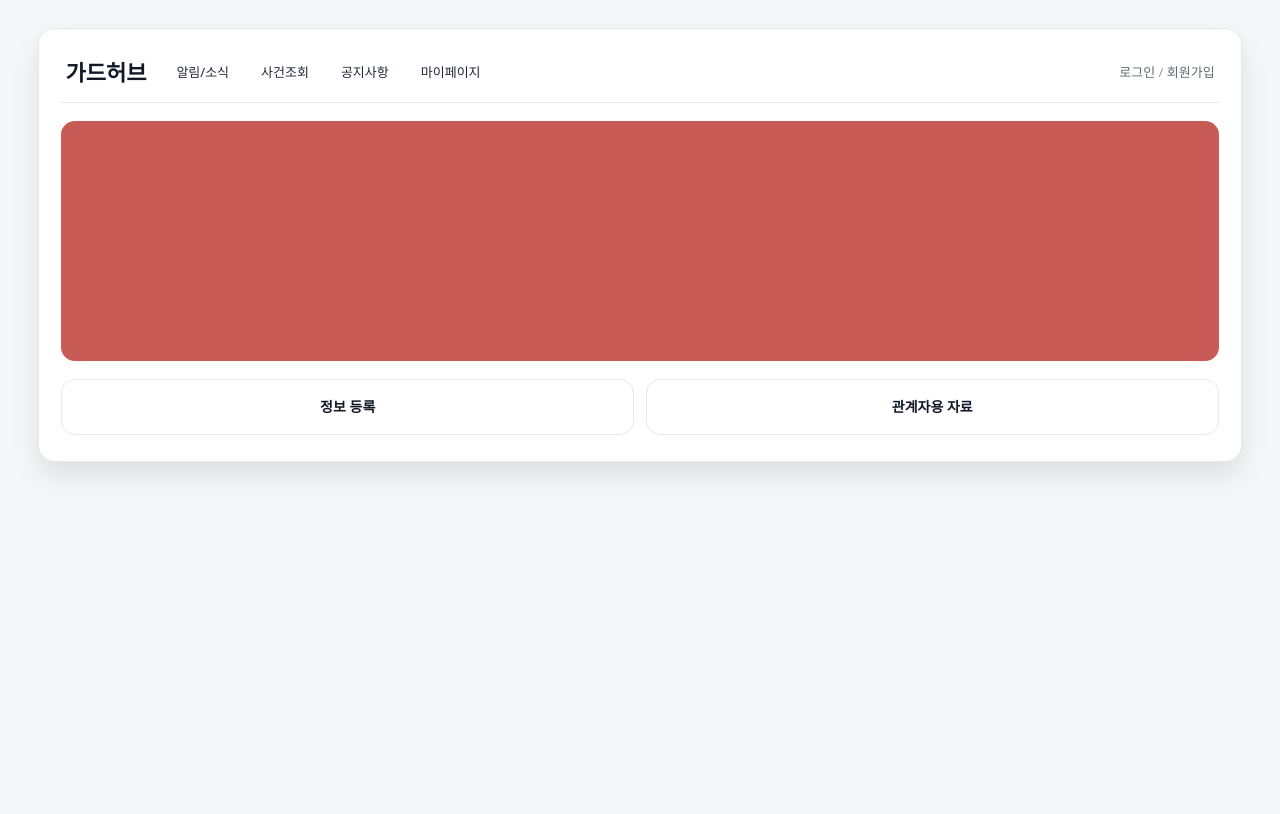
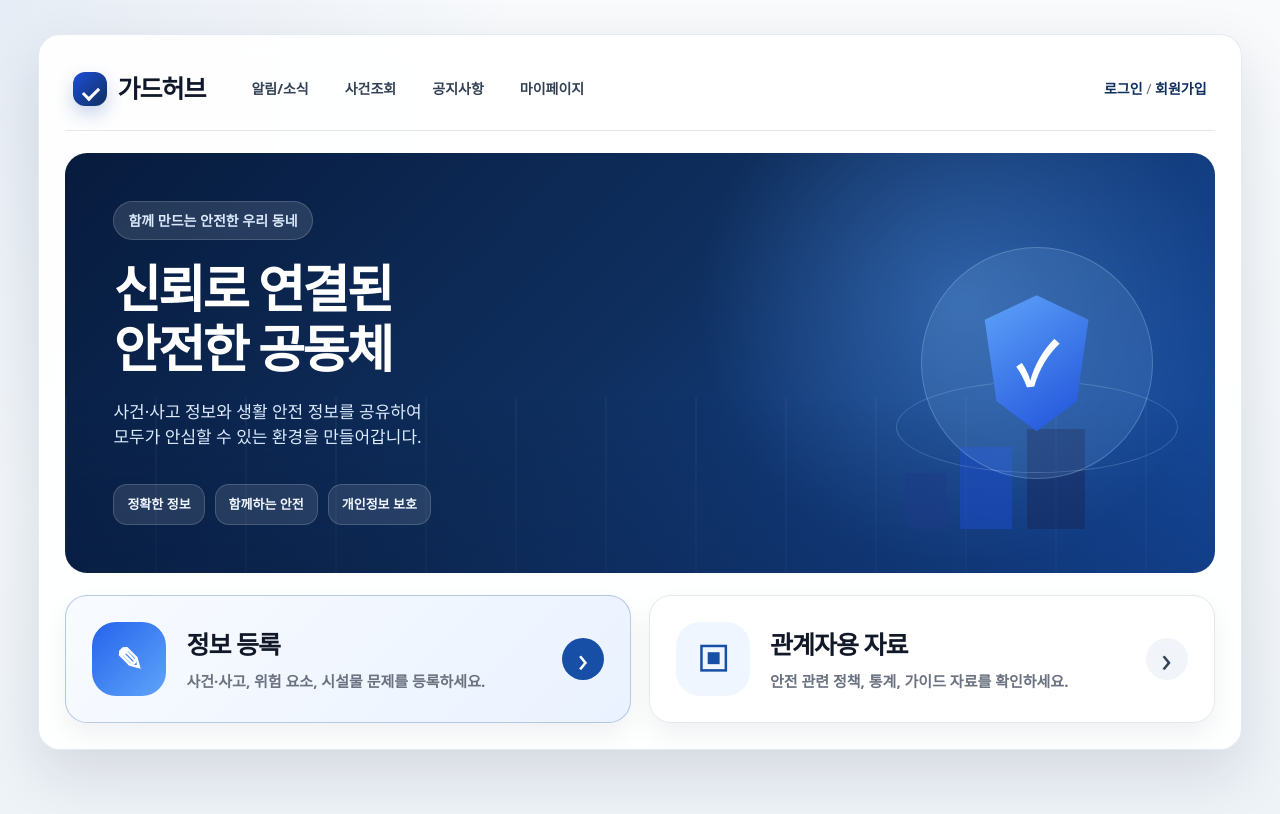
Before and after one commit to kang-minhyeok/S2_2-, a FastAPI app: page / in a window 1280 px wide. Before the commit the page ends 476 px from the top, so only its background shows below. Run offline with FastAPI, Linux system fonts and the light colour scheme.

Commit message:
home 변경

```diff
--- a/server/static/css/home.css
+++ b/server/static/css/home.css
@@ -1,94 +1,124 @@
-/* ===== GuardHub Home CSS (match access-denied style) ===== */
 :root {
-	--bg: #f6f7f9;
+  --bg: #f3f6fb;
   --card: #ffffff;
   --text: #111827;
   --muted: #6b7280;
   --line: #e5e7eb;
-	--primary: #111827;
-	--shadow: 0 14px 30px rgba(0, 0, 0, .10);
+  --primary: #174ea6;
+  --primary-dark: #0f2f5f;
+  --primary-soft: #eaf2ff;
+  --shadow: 0 24px 60px rgba(15, 23, 42, .12);
 }
 
 * {
   box-sizing: border-box;
 }
 
-html, body {
-	height: 100%;
+html,
+body {
+  min-height: 100%;
 }
 
 body {
   margin: 0;
   font-family: system-ui, "Pretendard", sans-serif;
-	background: var(--bg);
+  background:
+    radial-gradient(circle at top left, rgba(23, 78, 166, .08), transparent 34%),
+    linear-gradient(180deg, #f8fafc 0%, #eef3f8 100%);
   color: var(--text);
-	line-height: 1.4;
+  line-height: 1.5;
 }
 
-/* 바깥 레이아웃: 가운데 카드 */
 .page {
   min-height: 100vh;
-	padding: 28px 18px 64px;
+  padding: 34px 18px 64px;
   display: grid;
   place-items: start center;
 }
 
 .card {
   width: min(1280px, 94vw);
-	background: var(--card);
-	border: 1px solid var(--line);
-	border-radius: 16px;
+  background: rgba(255, 255, 255, .92);
+  border: 1px solid rgba(226, 232, 240, .9);
+  border-radius: 22px;
   box-shadow: var(--shadow);
-	padding: 22px 22px 26px;
+  padding: 26px;
+  backdrop-filter: blur(12px);
 }
 
-/* ---------- 상단 ---------- */
 .header {
   display: flex;
   align-items: center;
-	gap: 22px;
-	padding: 6px 4px 14px;
+  gap: 34px;
+  padding: 8px 8px 22px;
   border-bottom: 1px solid var(--line);
 }
 
-/* 로고 */
 .logo {
-	font-size: 22px;
+  position: relative;
+  display: flex;
+  align-items: center;
+  gap: 10px;
+  font-size: 25px;
   font-weight: 900;
-	color: var(--text);
+  color: #0f172a;
   text-decoration: none;
   white-space: nowrap;
+  letter-spacing: -0.04em;
+}
+
+.logo::before {
+  content: "";
+  width: 34px;
+  height: 34px;
+  border-radius: 12px;
+  background:
+    linear-gradient(135deg, #1d4ed8, #0f2f5f);
+  box-shadow: 0 8px 18px rgba(23, 78, 166, .24);
+}
+
+.logo::after {
+  content: "";
+  position: absolute;
+  left: 10px;
+  top: 17px;
+  width: 13px;
+  height: 7px;
+  border-left: 3px solid #fff;
+  border-bottom: 3px solid #fff;
+  transform: rotate(-45deg);
 }
 
 .logo:hover {
-	opacity: .85;
+  opacity: .86;
 }
 
-/* 메뉴 */
 .menu {
   display: flex;
-	gap: 16px;
+  align-items: center;
+  gap: 12px;
   flex-wrap: wrap;
-	align-items: center;
 }
 
 .menu a {
-	font-size: 13px;
-	color: #1f2937;
+  font-size: 14px;
+  font-weight: 700;
+  color: #334155;
   text-decoration: none;
   white-space: nowrap;
-	padding: 6px 8px;
-	border-radius: 10px;
+  padding: 9px 12px;
+  border-radius: 999px;
+  transition: .18s ease;
 }
 
 .menu a:hover {
-	background: rgba(17, 24, 39, .06);
+  background: var(--primary-soft);
+  color: var(--primary);
 }
 
-/* 우측 로그인/회원가입 or 로그아웃 */
 .auth {
   margin-left: auto;
-	font-size: 13px;
+  font-size: 14px;
   white-space: nowrap;
   display: flex;
   align-items: center;
@@ -96,89 +126,337 @@ body {
 }
 
 .auth a {
-	color: var(--text);
+  color: var(--primary-dark);
   text-decoration: none;
+  font-weight: 800;
 }
 
 .auth a:hover {
-	text-decoration: underline;
+  color: var(--primary);
 }
 
 .auth span {
-	opacity: .65;
+  color: var(--muted);
 }
 
-/* 로그아웃 버튼을 링크처럼 보이게 */
 .logout-btn {
-	background: none;
+  background: var(--primary-dark);
   border: 0;
-	padding: 0;
+  border-radius: 999px;
+  padding: 9px 14px;
   cursor: pointer;
   font: inherit;
-	color: var(--text);
+  color: #fff;
   font-weight: 800;
 }
 
 .logout-btn:hover {
-	text-decoration: underline;
+  background: var(--primary);
 }
 
-/* ---------- 배너 ---------- */
 .banner {
-	margin-top: 18px;
-	height: clamp(240px, 28vh, 360px);
-	background: #c85b55; /* 기존 유지 */
-	border-radius: 14px; /* ✅ 카드 톤에 맞게 살짝 둥글게 */
+  position: relative;
+  overflow: hidden;
+  margin-top: 22px;
+  min-height: 340px;
+  padding: 48px;
+  border-radius: 22px;
+  background:
+    radial-gradient(circle at 78% 36%, rgba(96, 165, 250, .38), transparent 28%),
+    linear-gradient(135deg, #071b3d 0%, #0f2f5f 48%, #174ea6 100%);
+  color: #fff;
+  display: flex;
+  align-items: center;
+  justify-content: space-between;
 }
 
-/* ---------- 하단 퀵메뉴 ---------- */
+.banner::before {
+  content: "";
+  position: absolute;
+  inset: auto 0 0 0;
+  height: 42%;
+  background:
+    linear-gradient(to top, rgba(2, 6, 23, .45), transparent),
+    repeating-linear-gradient(
+      90deg,
+      rgba(255, 255, 255, .08) 0 2px,
+      transparent 2px 90px
+    );
+  opacity: .45;
+}
+
+.banner::after {
+  content: "";
+  position: absolute;
+  right: 120px;
+  bottom: 44px;
+  width: 190px;
+  height: 100px;
+  background:
+    linear-gradient(#1e3a8a, #1e3a8a) 0 44px / 42px 56px no-repeat,
+    linear-gradient(#1d4ed8, #1d4ed8) 55px 18px / 52px 82px no-repeat,
+    linear-gradient(#172554, #172554) 122px 0 / 58px 100px no-repeat;
+  opacity: .45;
+  border-radius: 8px;
+}
+
+.banner-text {
+  position: relative;
+  z-index: 2;
+}
+
+.banner-badge {
+  width: fit-content;
+  margin: 0 0 18px;
+  padding: 8px 14px;
+  border-radius: 999px;
+  background: rgba(255, 255, 255, .12);
+  border: 1px solid rgba(255, 255, 255, .16);
+  color: #dbeafe;
+  font-size: 14px;
+  font-weight: 800;
+}
+
+.banner h1 {
+  margin: 0;
+  font-size: clamp(34px, 4vw, 52px);
+  line-height: 1.18;
+  letter-spacing: -0.05em;
+}
+
+.banner-desc {
+  margin: 20px 0 0;
+  color: #dbeafe;
+  font-size: 17px;
+  font-weight: 500;
+}
+
+.banner-points {
+  display: flex;
+  flex-wrap: wrap;
+  gap: 10px;
+  margin-top: 34px;
+}
+
+.banner-points span {
+  padding: 10px 13px;
+  border-radius: 14px;
+  background: rgba(255, 255, 255, .11);
+  border: 1px solid rgba(255, 255, 255, .16);
+  color: #eff6ff;
+  font-size: 13px;
+  font-weight: 800;
+}
+
+.banner-visual {
+  position: relative;
+  z-index: 2;
+  width: 260px;
+  height: 260px;
+  flex: 0 0 auto;
+  display: grid;
+  place-items: center;
+}
+
+.banner-visual::before {
+  content: "";
+  position: absolute;
+  width: 230px;
+  height: 230px;
+  border-radius: 50%;
+  background: rgba(147, 197, 253, .13);
+  border: 1px solid rgba(191, 219, 254, .24);
+}
+
+.banner-visual::after {
+  content: "";
+  position: absolute;
+  width: 280px;
+  height: 90px;
+  bottom: 20px;
+  border-radius: 50%;
+  border: 1px solid rgba(191, 219, 254, .22);
+}
+
+.shield {
+  position: relative;
+  z-index: 3;
+  width: 118px;
+  height: 136px;
+  display: grid;
+  place-items: center;
+  color: #fff;
+  font-size: 58px;
+  font-weight: 900;
+  background: linear-gradient(145deg, #60a5fa, #1d4ed8);
+  clip-path: polygon(50% 0%, 94% 18%, 84% 78%, 50% 100%, 16% 78%, 6% 18%);
+  box-shadow: 0 18px 40px rgba(37, 99, 235, .35);
+}
+
 .quick {
-	margin-top: 18px;
+  margin-top: 22px;
   display: grid;
-	grid-template-columns: repeat(2, 1fr); /* 홈에 2개만 있으니 2칸이 더 예쁨 */
-	gap: 12px;
+  grid-template-columns: repeat(2, 1fr);
+  gap: 18px;
 }
 
 .quick-item {
+  position: relative;
+  min-height: 126px;
   display: flex;
   align-items: center;
-	justify-content: center;
-	min-height: 56px;
-	border-radius: 14px;
+  gap: 20px;
+  padding: 26px;
+  border-radius: 22px;
   border: 1px solid var(--line);
   background: #fff;
   text-decoration: none;
   color: var(--text);
-	font-weight: 800;
-	font-size: 14px;
+  box-shadow: 0 12px 28px rgba(15, 23, 42, .06);
+  transition: .18s ease;
 }
 
 .quick-item:hover {
-	background: #f9fafb;
+  transform: translateY(-3px);
+  border-color: rgba(23, 78, 166, .38);
+  box-shadow: 0 18px 36px rgba(15, 23, 42, .11);
 }
 
-/* ---------- 모바일 ---------- */
-@media ( max-width : 640px) {
-	.page {
-		padding: 18px 14px 56px;
+.quick-item.primary {
+  background: linear-gradient(135deg, #f8fbff 0%, #eaf2ff 100%);
+  border-color: rgba(23, 78, 166, .28);
 }
-	.card {
-		padding: 16px;
+
+.quick-icon {
+  width: 74px;
+  height: 74px;
+  border-radius: 24px;
+  display: grid;
+  place-items: center;
+  flex: 0 0 auto;
+  background: #eff6ff;
+  color: var(--primary);
+  font-size: 32px;
+  font-weight: 900;
 }
+
+.quick-item.primary .quick-icon {
+  background: linear-gradient(135deg, #2563eb, #60a5fa);
+  color: #fff;
+}
+
+.quick-item strong {
+  display: block;
+  margin-bottom: 7px;
+  font-size: 25px;
+  letter-spacing: -0.04em;
+}
+
+.quick-item p {
+  margin: 0;
+  color: var(--muted);
+  font-size: 15px;
+  font-weight: 600;
+}
+
+.arrow {
+  margin-left: auto;
+  width: 42px;
+  height: 42px;
+  border-radius: 50%;
+  display: grid;
+  place-items: center;
+  background: #f1f5f9;
+  color: #334155;
+  font-size: 34px;
+  line-height: 1;
+}
+
+.quick-item.primary .arrow {
+  background: var(--primary);
+  color: #fff;
+}
+
+@media (max-width: 800px) {
   .header {
     flex-direction: column;
     align-items: flex-start;
-		gap: 10px;
+    gap: 12px;
   }
+
   .auth {
     margin-left: 0;
     align-self: flex-end;
   }
+
   .banner {
-		height: 200px;
-		border-radius: 14px;
+    padding: 34px 26px;
+    min-height: 420px;
+    align-items: flex-start;
   }
+
+  .banner-visual {
+    position: absolute;
+    right: 10px;
+    bottom: 8px;
+    opacity: .8;
+    transform: scale(.78);
+  }
+
   .quick {
     grid-template-columns: 1fr;
   }
 }
+
+@media (max-width: 520px) {
+  .page {
+    padding: 18px 12px 48px;
+  }
+
+  .card {
+    padding: 16px;
+    border-radius: 18px;
+  }
+
+  .menu {
+    gap: 6px;
+  }
+
+  .menu a {
+    font-size: 13px;
+    padding: 7px 9px;
+  }
+
+  .banner {
+    min-height: 380px;
+    border-radius: 18px;
+  }
+
+  .banner h1 {
+    font-size: 32px;
+  }
+
+  .banner-desc {
+    font-size: 15px;
+  }
+
+  .quick-item {
+    padding: 20px;
+    min-height: 112px;
+  }
+
+  .quick-icon {
+    width: 58px;
+    height: 58px;
+    border-radius: 18px;
+    font-size: 25px;
+  }
+
+  .quick-item strong {
+    font-size: 21px;
+  }
+
+  .quick-item p {
+    font-size: 13px;
+  }
+}
--- a/server/templates/home.html
+++ b/server/templates/home.html
@@ -40,12 +40,47 @@
 			</div>
 		</header>
 
-		<section class="banner"></section>
+		<section class="banner">
+			<div class="banner-text">
+				<p class="banner-badge">함께 만드는 안전한 우리 동네</p>
+				<h1>신뢰로 연결된<br>안전한 공동체</h1>
+				<p class="banner-desc">
+					사건·사고 정보와 생활 안전 정보를 공유하여<br>
+					모두가 안심할 수 있는 환경을 만들어갑니다.
+				</p>
+
+				<div class="banner-points">
+					<span>정확한 정보</span>
+					<span>함께하는 안전</span>
+					<span>개인정보 보호</span>
+				</div>
+			</div>
+
+			<div class="banner-visual">
+				<div class="shield">✓</div>
+			</div>
+		</section>
 
 		<section class="quick">
-			<a class="quick-item" href="/info">정보 등록</a>
-			<a class="quick-item" href="/admin">관계자용 자료</a>
+			<a class="quick-item primary" href="/info">
+				<div class="quick-icon">✎</div>
+				<div>
+					<strong>정보 등록</strong>
+					<p>사건·사고, 위험 요소, 시설물 문제를 등록하세요.</p>
+				</div>
+				<span class="arrow">›</span>
+			</a>
+
+			<a class="quick-item" href="/admin">
+				<div class="quick-icon">▣</div>
+				<div>
+					<strong>관계자용 자료</strong>
+					<p>안전 관련 정책, 통계, 가이드 자료를 확인하세요.</p>
+				</div>
+				<span class="arrow">›</span>
+			</a>
 		</section>
+
 	</div>
 </div>
 </body>
```
Lines whose indentation alone changed are shown as unchanged.
